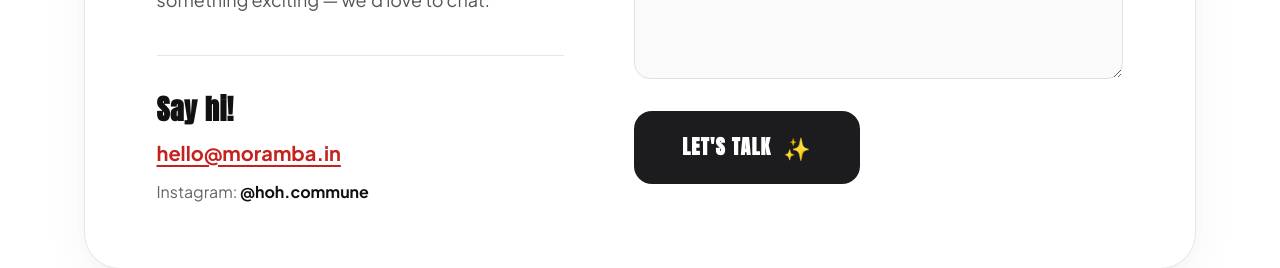
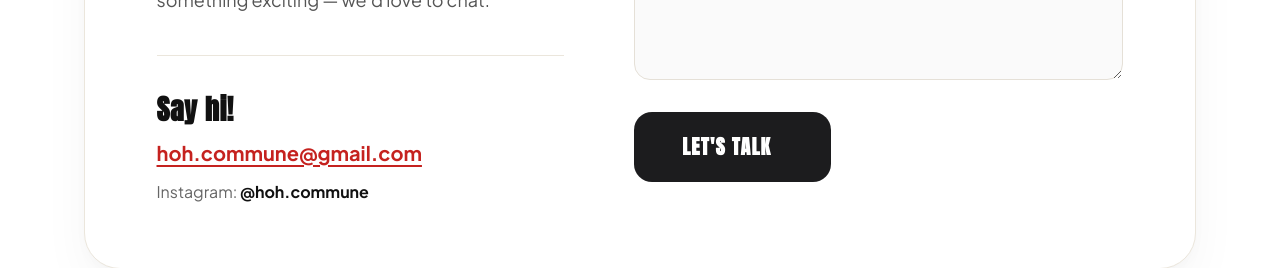
Before and after one commit to ADITYA150090/HOH.new, a React (Vite) app: page / in a window 1280 px wide. Shown: the part 10840-11108 px from the top of the page. Built offline with nearby package versions, Linux system fonts and the light colour scheme.

Commit message:
Update PartnerSection contact email and component content

```diff
--- a/src/components/sections/PartnerSection.jsx
+++ b/src/components/sections/PartnerSection.jsx
@@ -43,7 +43,7 @@ export default function PartnerSection() {
               <div className="partner-direct-contact">
                 <div className="say-hi-label">Say hi!</div>
                 <a href="mailto:hello@moramba.in" className="partner-email-link">
-                  hello@moramba.in
+                  hoh.commune@gmail.com
                 </a>
                 <div className="partner-social-tag">
                   Instagram: <a href="https://www.instagram.com/hoh.commune/" target="_blank" rel="noreferrer">@hoh.commune</a>
@@ -55,7 +55,7 @@ export default function PartnerSection() {
             <div className="partner-form-col">
               {submitted ? (
                 <div className="partner-success-box">
-                  <h3>MESSAGE SENT! ✨</h3>
+                  <h3>MESSAGE SENT! </h3>
                   <p>We'll get back to you within 24 hours.</p>
                   <button
                     className="partner-reset-btn"
@@ -112,7 +112,7 @@ export default function PartnerSection() {
 
                   <button className="partner-submit-btn" type="submit">
                     <span>LET'S TALK</span>
-                    <span className="sparkle-icon">✨</span>
+                    <span className="sparkle-icon"></span>
                   </button>
                 </form>
               )}
```
